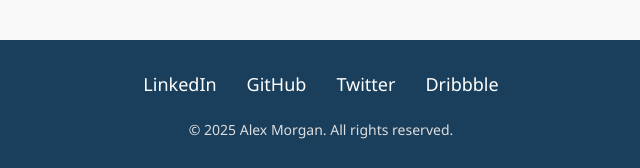
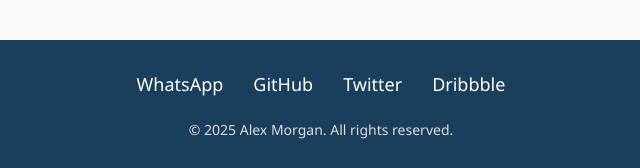
Before and after one commit to 256-katendechris-256/my_portifolio, a plain HTML site: page index.html in a window 1280 px wide. Shown: the part 4080-4248 px from the top of the page, 319-959 px from the left. Drawn offline with Linux system fonts and the light colour scheme.

Commit message:
cranecloud cicd

```diff
--- a/index.html
+++ b/index.html
@@ -589,7 +589,7 @@
     <footer>
         <div class="container">
             <div class="social-links">
-                <a href="#">LinkedIn</a>
+                <a href="#">WhatsApp</a>
                 <a href="#">GitHub</a>
                 <a href="#">Twitter</a>
                 <a href="#">Dribbble</a>
```
Also changed, not shown: 1 other file.
